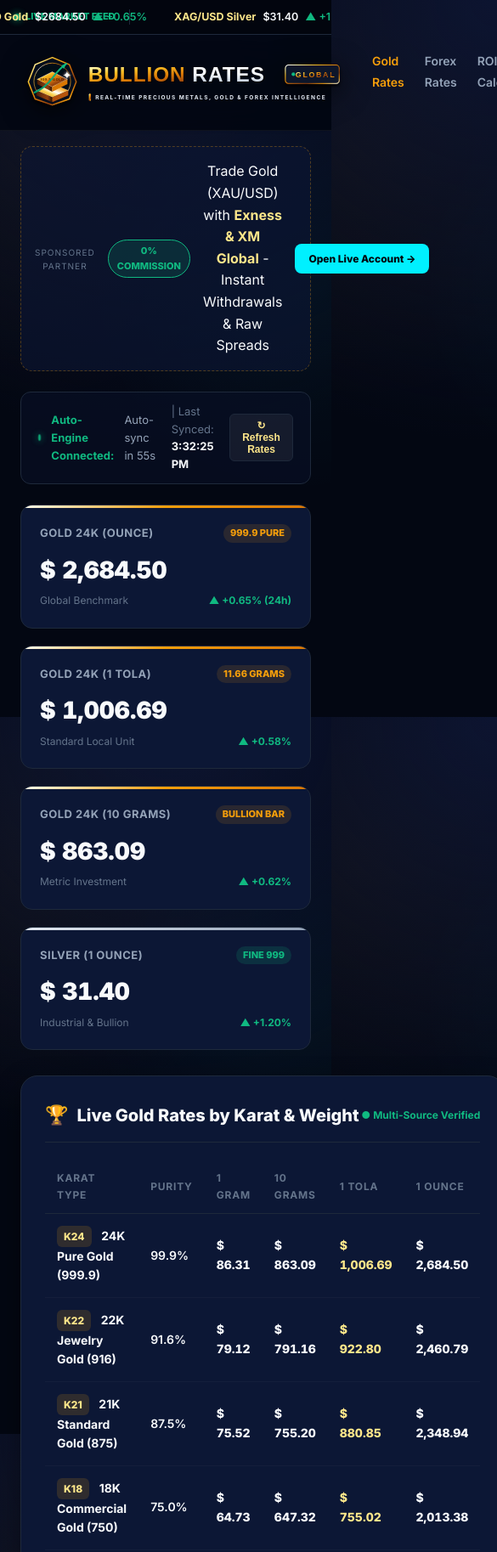
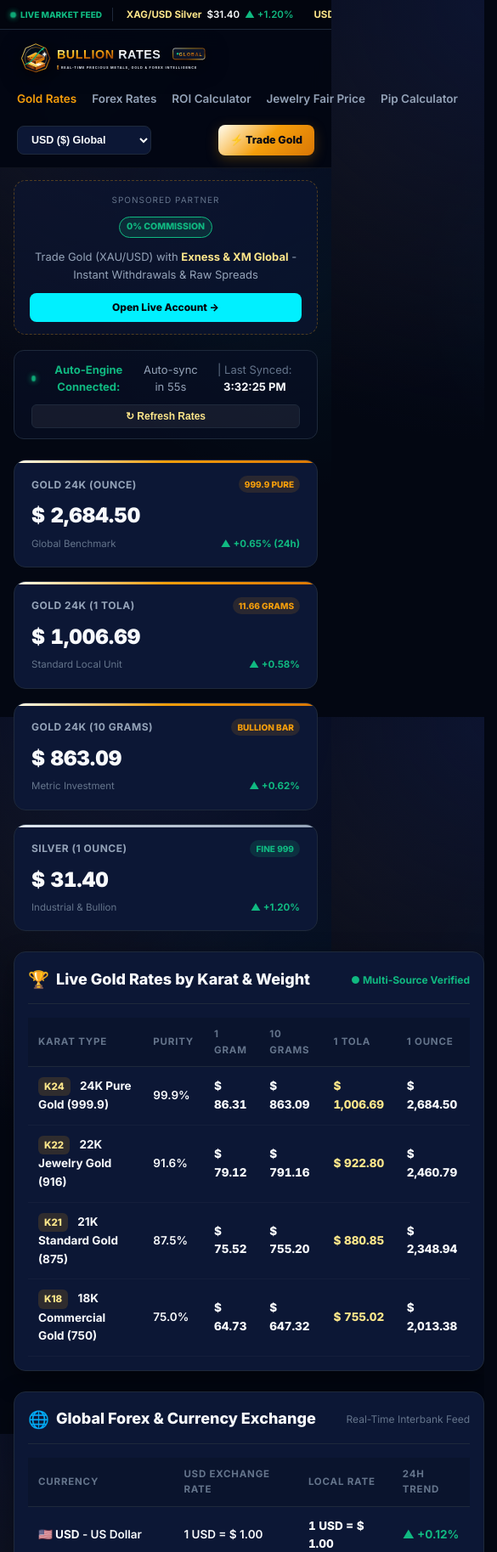
Before and after one commit to tari125/BullionRates-Global, a plain HTML site: page index.html in a window 390 px wide. Shown: the top 1827 px of the page at 85% size, 585 px wide, since content can reach past the window. Drawn offline with Linux system fonts and the light colour scheme; no server answers.

Commit message:
Optimize responsive layout for mobile and tablet devices

```diff
--- a/style.css
+++ b/style.css
@@ -1,4 +1,4 @@
-/* BullionRates Global - Luxury Financial Portal Stylesheet */
+/* BullionRates Global - Ultra-Responsive Mobile-Optimized Stylesheet */
 :root {
   --bg-primary: #030712;
   --bg-secondary: #080f24;
@@ -27,6 +27,7 @@
   box-sizing: border-box;
   margin: 0;
   padding: 0;
+  -webkit-tap-highlight-color: transparent;
 }
 
 body {
@@ -47,34 +48,36 @@ body {
   width: 100%;
   background: #02050e;
   border-bottom: 1px solid var(--border-color);
-  padding: 10px 0;
+  padding: 8px 0;
   overflow: hidden;
   display: flex;
   align-items: center;
   position: sticky;
   top: 0;
   z-index: 100;
-  backdrop-filter: blur(10px);
+  backdrop-filter: blur(12px);
 }
 
 .ticker-status {
-  padding: 0 16px;
-  font-size: 11px;
+  padding: 0 12px;
+  font-size: 10px;
   font-weight: 800;
   color: var(--emerald-green);
   display: flex;
   align-items: center;
-  gap: 6px;
+  gap: 5px;
   white-space: nowrap;
   border-right: 1px solid var(--border-color);
+  background: #02050e;
+  z-index: 2;
 }
 
 .ticker-pulse {
-  width: 8px;
-  height: 8px;
+  width: 7px;
+  height: 7px;
   background: var(--emerald-green);
   border-radius: 50%;
-  box-shadow: 0 0 10px var(--emerald-green);
+  box-shadow: 0 0 8px var(--emerald-green);
   animation: pulse 1.8s infinite;
 }
 
@@ -85,17 +88,17 @@ body {
 
 .ticker-content {
   display: flex;
-  gap: 32px;
-  animation: tickerSlide 40s linear infinite;
+  gap: 24px;
+  animation: tickerSlide 35s linear infinite;
   white-space: nowrap;
-  padding-left: 20px;
+  padding-left: 15px;
 }
 
 .ticker-item {
   display: inline-flex;
   align-items: center;
-  gap: 8px;
-  font-size: 12.5px;
+  gap: 6px;
+  font-size: 11.5px;
   font-weight: 600;
   color: var(--text-secondary);
 }
@@ -109,13 +112,8 @@ body {
   color: var(--text-primary);
 }
 
-.ticker-item .change.up {
-  color: var(--emerald-green);
-}
-
-.ticker-item .change.down {
-  color: var(--danger-red);
-}
+.ticker-item .change.up { color: var(--emerald-green); }
+.ticker-item .change.down { color: var(--danger-red); }
 
 @keyframes tickerSlide {
   0% { transform: translateX(0); }
@@ -125,44 +123,46 @@ body {
 /* ==================== HEADER & NAVBAR ==================== */
 header {
   border-bottom: 1px solid rgba(255, 255, 255, 0.05);
-  background: rgba(3, 7, 18, 0.9);
+  background: rgba(3, 7, 18, 0.95);
   backdrop-filter: blur(12px);
+  position: relative;
 }
 
 .navbar {
   max-width: 1300px;
   margin: 0 auto;
-  padding: 16px 24px;
+  padding: 14px 20px;
   display: flex;
   justify-content: space-between;
   align-items: center;
-  gap: 20px;
+  flex-wrap: wrap;
+  gap: 14px;
 }
 
 .brand-logo img {
-  height: 68px;
+  height: 48px;
   width: auto;
   display: block;
-  filter: drop-shadow(0 6px 16px rgba(0, 0, 0, 0.7));
+  filter: drop-shadow(0 4px 12px rgba(0, 0, 0, 0.6));
   transition: transform 0.2s ease;
-}
-
-.brand-logo:hover img {
-  transform: scale(1.03);
 }
 
 .nav-links {
   display: flex;
-  gap: 24px;
+  gap: 18px;
   list-style: none;
+  overflow-x: auto;
+  padding-bottom: 4px;
+  -webkit-overflow-scrolling: touch;
 }
 
 .nav-links a {
   color: var(--text-secondary);
   text-decoration: none;
-  font-size: 14px;
+  font-size: 13.5px;
   font-weight: 600;
   transition: var(--transition);
+  white-space: nowrap;
 }
 
 .nav-links a:hover, .nav-links a.active {
@@ -172,16 +172,16 @@ header {
 .nav-controls {
   display: flex;
   align-items: center;
-  gap: 12px;
+  gap: 10px;
 }
 
 .currency-select {
   background: var(--bg-card);
   border: 1px solid var(--border-color);
   color: var(--text-primary);
-  padding: 8px 14px;
+  padding: 8px 12px;
   border-radius: var(--radius-sm);
-  font-size: 13px;
+  font-size: 12.5px;
   font-weight: 700;
   cursor: pointer;
   outline: none;
@@ -195,18 +195,19 @@ header {
 .btn-cta {
   background: var(--gold-gradient);
   color: #030712;
-  font-size: 13px;
+  font-size: 12.5px;
   font-weight: 800;
-  padding: 9px 18px;
+  padding: 8px 14px;
   border-radius: var(--radius-sm);
   text-decoration: none;
   display: inline-flex;
   align-items: center;
-  gap: 6px;
+  gap: 5px;
   transition: var(--transition);
   box-shadow: 0 4px 15px rgba(245, 158, 11, 0.25);
   border: none;
   cursor: pointer;
+  white-space: nowrap;
 }
 
 .btn-cta:hover {
@@ -214,23 +215,24 @@ header {
   box-shadow: 0 6px 20px rgba(245, 158, 11, 0.4);
 }
 
-/* ==================== AD BANNER (TOP LEADERBOARD) ==================== */
+/* ==================== AD BANNER ==================== */
 .ad-leaderboard {
   max-width: 1300px;
-  margin: 18px auto 0;
-  padding: 0 24px;
+  margin: 14px auto 0;
+  padding: 0 16px;
 }
 
 .ad-box {
   background: rgba(12, 23, 53, 0.6);
   border: 1px dashed rgba(245, 158, 11, 0.3);
   border-radius: var(--radius-md);
-  padding: 16px;
+  padding: 14px 18px;
   text-align: center;
   display: flex;
   justify-content: space-between;
   align-items: center;
-  gap: 15px;
+  flex-wrap: wrap;
+  gap: 12px;
 }
 
 .ad-tag {
@@ -243,17 +245,23 @@ header {
 .ad-promo {
   display: flex;
   align-items: center;
-  gap: 15px;
+  gap: 12px;
+  flex-wrap: wrap;
 }
 
 .ad-badge {
   background: rgba(16, 185, 129, 0.15);
   color: var(--emerald-green);
   border: 1px solid var(--emerald-green);
-  padding: 4px 10px;
+  padding: 3px 8px;
   border-radius: 9999px;
-  font-size: 11px;
+  font-size: 10.5px;
   font-weight: 800;
+}
+
+.ad-text {
+  font-size: 13px;
+  color: var(--text-secondary);
 }
 
 .ad-text strong {
@@ -265,7 +273,7 @@ header {
   color: #02050d;
   font-weight: 800;
   font-size: 12px;
-  padding: 8px 16px;
+  padding: 7px 14px;
   border-radius: var(--radius-sm);
   text-decoration: none;
   white-space: nowrap;
@@ -280,22 +288,22 @@ header {
 /* ==================== MAIN HERO / OVERVIEW ==================== */
 .container {
   max-width: 1300px;
-  margin: 24px auto;
-  padding: 0 24px;
+  margin: 18px auto;
+  padding: 0 16px;
 }
 
 .hero-grid {
   display: grid;
-  grid-template-columns: repeat(auto-fit, minmax(280px, 1fr));
-  gap: 20px;
-  margin-bottom: 30px;
+  grid-template-columns: repeat(auto-fit, minmax(260px, 1fr));
+  gap: 16px;
+  margin-bottom: 24px;
 }
 
 .metric-card {
   background: var(--bg-card);
   border: 1px solid var(--border-color);
   border-radius: var(--radius-md);
-  padding: 22px;
+  padding: 18px 20px;
   position: relative;
   overflow: hidden;
   transition: var(--transition);
@@ -315,25 +323,21 @@ header {
   background: linear-gradient(90deg, #E2E8F0, #94A3B8);
 }
 
-.metric-card.forex::before {
-  background: linear-gradient(90deg, #00F0FF, #3B82F6);
-}
-
 .metric-card:hover {
-  transform: translateY(-4px);
+  transform: translateY(-3px);
   border-color: var(--border-gold);
-  box-shadow: 0 12px 30px rgba(0, 0, 0, 0.5);
+  box-shadow: 0 10px 25px rgba(0, 0, 0, 0.5);
 }
 
 .metric-header {
   display: flex;
   justify-content: space-between;
   align-items: center;
-  margin-bottom: 10px;
+  margin-bottom: 8px;
 }
 
 .metric-title {
-  font-size: 13px;
+  font-size: 12px;
   font-weight: 700;
   color: var(--text-secondary);
   text-transform: uppercase;
@@ -341,9 +345,9 @@ header {
 }
 
 .metric-badge {
-  font-size: 11px;
+  font-size: 10px;
   font-weight: 800;
-  padding: 2px 8px;
+  padding: 2px 7px;
   border-radius: 9999px;
   background: rgba(245, 158, 11, 0.12);
   color: var(--gold-primary);
@@ -355,7 +359,7 @@ header {
 }
 
 .metric-value {
-  font-size: 28px;
+  font-size: 26px;
   font-weight: 900;
   color: var(--text-primary);
   margin-bottom: 4px;
@@ -363,7 +367,7 @@ header {
 }
 
 .metric-sub {
-  font-size: 12px;
+  font-size: 11.5px;
   color: var(--text-muted);
   display: flex;
   justify-content: space-between;
@@ -384,13 +388,7 @@ header {
 .dashboard-layout {
   display: grid;
   grid-template-columns: 2fr 1fr;
-  gap: 28px;
-}
-
-@media (max-width: 968px) {
-  .dashboard-layout {
-    grid-template-columns: 1fr;
-  }
+  gap: 24px;
 }
 
 /* ==================== SECTION CARDS ==================== */
@@ -398,8 +396,8 @@ header {
   background: var(--bg-card);
   border: 1px solid var(--border-color);
   border-radius: var(--radius-lg);
-  padding: 28px;
-  margin-bottom: 28px;
+  padding: 24px;
+  margin-bottom: 24px;
   box-shadow: 0 10px 30px rgba(0, 0, 0, 0.4);
 }
 
@@ -407,44 +405,54 @@ header {
   display: flex;
   justify-content: space-between;
   align-items: center;
-  margin-bottom: 20px;
-  padding-bottom: 14px;
+  flex-wrap: wrap;
+  gap: 10px;
+  margin-bottom: 16px;
+  padding-bottom: 12px;
   border-bottom: 1px solid var(--border-color);
 }
 
 .section-title {
-  font-size: 20px;
+  font-size: 18px;
   font-weight: 800;
   color: var(--text-primary);
   display: flex;
   align-items: center;
-  gap: 10px;
+  gap: 8px;
 }
 
 .section-title .icon {
-  font-size: 22px;
+  font-size: 20px;
 }
 
 /* ==================== RATES TABLE ==================== */
+.table-responsive {
+  width: 100%;
+  overflow-x: auto;
+  -webkit-overflow-scrolling: touch;
+}
+
 .rates-table {
   width: 100%;
   border-collapse: collapse;
+  min-width: 520px;
 }
 
 .rates-table th {
   text-align: left;
-  font-size: 12px;
+  font-size: 11.5px;
   font-weight: 700;
   color: var(--text-muted);
   text-transform: uppercase;
   letter-spacing: 0.8px;
-  padding: 12px 14px;
+  padding: 10px 12px;
   border-bottom: 1px solid var(--border-color);
+  background: rgba(0,0,0,0.15);
 }
 
 .rates-table td {
-  padding: 14px;
-  font-size: 14px;
+  padding: 12px;
+  font-size: 13.5px;
   border-bottom: 1px solid rgba(255, 255, 255, 0.03);
   font-weight: 600;
 }
@@ -455,12 +463,12 @@ header {
 
 .rates-table .karat-tag {
   display: inline-block;
-  padding: 3px 8px;
+  padding: 2px 7px;
   border-radius: 6px;
   background: rgba(245, 158, 11, 0.15);
   color: var(--gold-light);
   font-weight: 800;
-  font-size: 12px;
+  font-size: 11.5px;
 }
 
 .rates-table .price-cell {
@@ -473,16 +481,16 @@ header {
 .tool-grid {
   display: grid;
   grid-template-columns: 1fr 1fr;
-  gap: 16px;
-  margin-bottom: 16px;
+  gap: 14px;
+  margin-bottom: 14px;
 }
 
 .input-group label {
   display: block;
-  font-size: 12px;
+  font-size: 11.5px;
   font-weight: 700;
   color: var(--text-secondary);
-  margin-bottom: 6px;
+  margin-bottom: 5px;
   text-transform: uppercase;
 }
 
@@ -491,9 +499,9 @@ header {
   background: var(--bg-secondary);
   border: 1px solid var(--border-color);
   color: var(--text-primary);
-  padding: 12px 14px;
+  padding: 11px 13px;
   border-radius: var(--radius-sm);
-  font-size: 14px;
+  font-size: 13.5px;
   font-weight: 600;
   outline: none;
   transition: var(--transition);
@@ -508,40 +516,40 @@ header {
   background: var(--bg-secondary);
   border: 1px solid var(--border-gold);
   border-radius: var(--radius-md);
-  padding: 18px;
+  padding: 16px;
   text-align: center;
-  margin-top: 14px;
+  margin-top: 12px;
 }
 
 .result-label {
-  font-size: 12px;
+  font-size: 11.5px;
   color: var(--text-muted);
   text-transform: uppercase;
   margin-bottom: 4px;
 }
 
 .result-val {
-  font-size: 24px;
+  font-size: 22px;
   font-weight: 900;
   color: var(--gold-light);
 }
 
-/* ==================== SIDEBAR WIDGETS & MONETIZATION ==================== */
+/* ==================== SIDEBAR WIDGETS ==================== */
 .sidebar-widget {
   background: var(--bg-card);
   border: 1px solid var(--border-color);
   border-radius: var(--radius-lg);
-  padding: 24px;
-  margin-bottom: 24px;
+  padding: 20px;
+  margin-bottom: 20px;
   box-shadow: 0 8px 25px rgba(0, 0, 0, 0.4);
 }
 
 .widget-title {
-  font-size: 16px;
+  font-size: 15px;
   font-weight: 800;
   color: var(--text-primary);
-  margin-bottom: 16px;
-  padding-bottom: 10px;
+  margin-bottom: 14px;
+  padding-bottom: 8px;
   border-bottom: 1px solid var(--border-color);
   display: flex;
   align-items: center;
@@ -552,8 +560,8 @@ header {
   background: var(--bg-secondary);
   border: 1px solid var(--border-color);
   border-radius: var(--radius-md);
-  padding: 16px;
-  margin-bottom: 14px;
+  padding: 14px;
+  margin-bottom: 12px;
   transition: var(--transition);
 }
 
@@ -566,28 +574,28 @@ header {
   display: flex;
   justify-content: space-between;
   align-items: center;
-  margin-bottom: 8px;
+  margin-bottom: 6px;
 }
 
 .broker-name {
-  font-size: 15px;
+  font-size: 14px;
   font-weight: 800;
   color: var(--text-primary);
 }
 
 .broker-badge {
-  font-size: 10px;
+  font-size: 9.5px;
   font-weight: 800;
   background: rgba(0, 240, 255, 0.15);
   color: var(--cyan-accent);
-  padding: 3px 8px;
+  padding: 2px 7px;
   border-radius: 9999px;
 }
 
 .broker-features {
-  font-size: 12px;
+  font-size: 11.5px;
   color: var(--text-secondary);
-  margin-bottom: 12px;
+  margin-bottom: 10px;
   line-height: 1.5;
 }
 
@@ -598,9 +606,9 @@ header {
   background: var(--bg-primary);
   border: 1px solid var(--cyan-accent);
   color: var(--cyan-accent);
-  font-size: 12.5px;
+  font-size: 12px;
   font-weight: 800;
-  padding: 8px 0;
+  padding: 7px 0;
   border-radius: var(--radius-sm);
   text-decoration: none;
   transition: var(--transition);
@@ -611,10 +619,9 @@ header {
   color: #02050e;
 }
 
-/* Newsletter / Lead Gen */
 .newsletter-form input {
   width: 100%;
-  margin-bottom: 10px;
+  margin-bottom: 8px;
 }
 
 .btn-submit {
@@ -623,7 +630,7 @@ header {
   color: #02050d;
   font-weight: 800;
   border: none;
-  padding: 12px;
+  padding: 11px;
   border-radius: var(--radius-sm);
   cursor: pointer;
   transition: var(--transition);
@@ -638,8 +645,8 @@ header {
 footer {
   background: #02040a;
   border-top: 1px solid var(--border-color);
-  padding: 40px 24px 20px;
-  margin-top: 50px;
+  padding: 32px 16px 20px;
+  margin-top: 40px;
 }
 
 .footer-content {
@@ -649,21 +656,101 @@ footer {
   justify-content: space-between;
   align-items: center;
   flex-wrap: wrap;
-  gap: 20px;
-  padding-bottom: 24px;
+  gap: 16px;
+  padding-bottom: 20px;
   border-bottom: 1px solid rgba(255, 255, 255, 0.05);
 }
 
 .footer-brand p {
   color: var(--text-muted);
-  font-size: 13px;
+  font-size: 12.5px;
   margin-top: 6px;
 }
 
 .footer-copyright {
   max-width: 1300px;
-  margin: 20px auto 0;
-  text-align: center;
+  margin: 16px auto 0;
+  display: flex;
+  justify-content: space-between;
+  align-items: center;
+  flex-wrap: wrap;
+  gap: 12px;
   color: var(--text-muted);
-  font-size: 12px;
+  font-size: 11.5px;
 }
+
+/* ==================== MOBILE & TABLET OPTIMIZATION (HIGH PRIORITY) ==================== */
+@media (max-width: 968px) {
+  .dashboard-layout {
+    grid-template-columns: 1fr;
+  }
+  .navbar {
+    flex-direction: column;
+    align-items: flex-start;
+  }
+  .nav-controls {
+    width: 100%;
+    justify-content: space-between;
+  }
+}
+
+@media (max-width: 640px) {
+  .hero-grid {
+    grid-template-columns: 1fr;
+  }
+
+  .tool-grid {
+    grid-template-columns: 1fr !important;
+  }
+
+  .tool-grid .input-group[style*="grid-column"] {
+    grid-column: span 1 !important;
+  }
+
+  .metric-value {
+    font-size: 24px;
+  }
+
+  .content-section {
+    padding: 16px;
+    border-radius: var(--radius-md);
+  }
+
+  .brand-logo img {
+    height: 40px;
+  }
+
+  .ad-box {
+    flex-direction: column;
+    align-items: stretch;
+    text-align: center;
+  }
+
+  .ad-promo {
+    justify-content: center;
+  }
+
+  .footer-content {
+    flex-direction: column;
+    text-align: center;
+  }
+
+  .footer-copyright {
+    flex-direction: column;
+    text-align: center;
+  }
+
+  /* Result boxes grid stack */
+  div[style*="grid-template-columns: 1fr 1fr"],
+  div[style*="grid-template-columns: repeat(auto-fit"] {
+    grid-template-columns: 1fr !important;
+  }
+
+  /* Sync Bar stack */
+  div[style*="justify-content: space-between; align-items: center; background"] {
+    flex-direction: column !important;
+    align-items: stretch !important;
+    gap: 10px;
+    text-align: center;
+  }
+}
```
